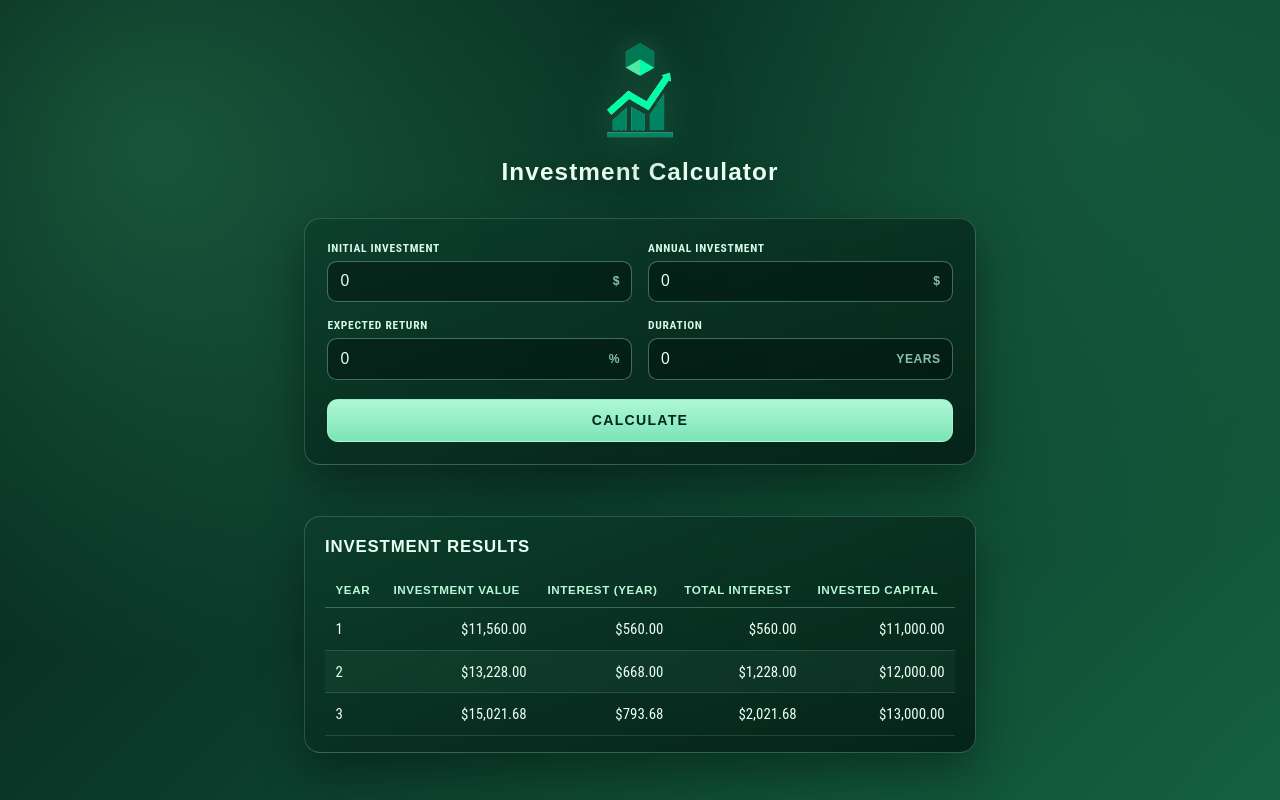
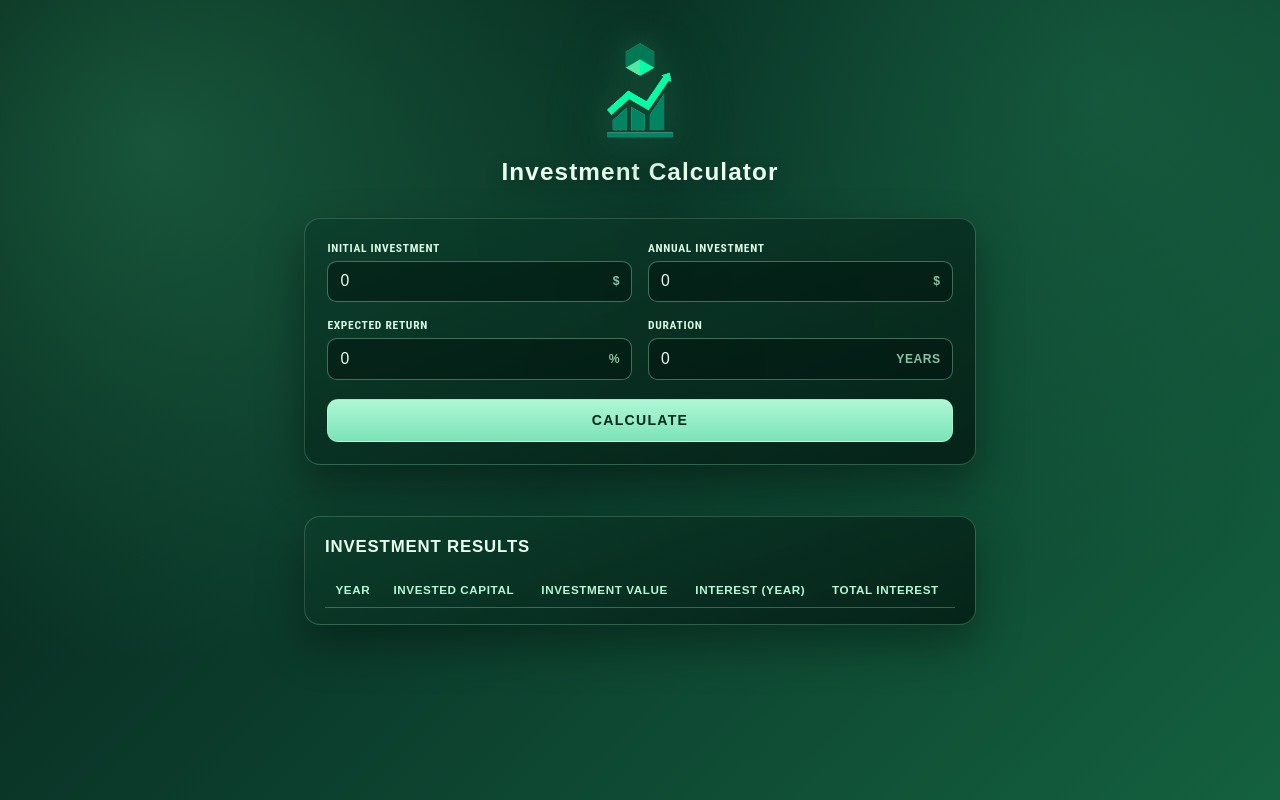
Before and after one commit to Arsiievych/investment_calculator, an Angular app: page / in a window 1280 px wide. Built offline with nearby package versions, Linux system fonts and the light colour scheme.

Commit message:
render dynamic investment results: use InvestmentCalculatorService in investment-results component to calculate and display results dynamically based on input model

```diff
--- a/src/app/app.ts
+++ b/src/app/app.ts
@@ -21,5 +21,4 @@ export class App {
   onInputSubmit(investmentInput: InvestmentInputModel) {
     this.investmentInputModel = investmentInput;
   }
-
 }
--- a/src/app/investment-results/investment-calculator.service.ts
+++ b/src/app/investment-results/investment-calculator.service.ts
@@ -16,7 +16,7 @@ export class InvestmentCalculatorService {
 
         for (let i = 0; i < investmentInput.duration; i++) {
             const year = i + 1;
-            const interestEarnedInYear = investmentValue * (investmentInput.expectedReturn / 100);
+            const interestEarnedInYear = investmentValue * (investmentInput.expectedReturn / 100.0);
             investmentValue += interestEarnedInYear + investmentInput.annualInvestment;
             const investedCapital = investmentInput.initialInvestment + investmentInput.annualInvestment * year;
             const totalInterest = investmentValue - investedCapital;
--- a/src/app/investment-results/investment-results.html
+++ b/src/app/investment-results/investment-results.html
@@ -5,34 +5,22 @@
             <thead>
             <tr>
                 <th>Year</th>
+                <th class="num">Invested Capital</th>
                 <th class="num">Investment Value</th>
                 <th class="num">Interest (Year)</th>
                 <th class="num">Total Interest</th>
-                <th class="num">Invested Capital</th>
             </tr>
             </thead>
             <tbody>
-            <tr>
-                <td>1</td>
-                <td class="num">$11,560.00</td>
-                <td class="num">$560.00</td>
-                <td class="num">$560.00</td>
-                <td class="num">$11,000.00</td>
-            </tr>
-            <tr>
-                <td>2</td>
-                <td class="num">$13,228.00</td>
-                <td class="num">$668.00</td>
-                <td class="num">$1,228.00</td>
-                <td class="num">$12,000.00</td>
-            </tr>
-            <tr>
-                <td>3</td>
-                <td class="num">$15,021.68</td>
-                <td class="num">$793.68</td>
-                <td class="num">$2,021.68</td>
-                <td class="num">$13,000.00</td>
-            </tr>
+            @for (row of investmentResults(); track row.year) {
+                <tr>
+                    <td>{{row.year}}</td>
+                    <td class="num">${{ row.investedCapital.toFixed(2) }}</td>
+                    <td class="num">${{ row.investmentValue.toFixed(2) }}</td>
+                    <td class="num">${{ row.interestYear.toFixed(2) }}</td>
+                    <td class="num">${{ row.totalInterest.toFixed(2) }}</td>
+                </tr>
+            }
             </tbody>
         </table>
     </div>
--- a/src/app/investment-results/investment-results.ts
+++ b/src/app/investment-results/investment-results.ts
@@ -1,5 +1,6 @@
 import {Component, Input} from '@angular/core';
 import {InvestmentInputModel} from "../investment-inputs/investment-input.model";
+import {InvestmentCalculatorService} from "./investment-calculator.service";
 
 @Component({
   selector: 'app-investment-results',
@@ -9,4 +10,10 @@ import {InvestmentInputModel} from "../investment-inputs/investment-input.model"
 })
 export class InvestmentResults {
   @Input({required: true}) investmentInputModel!: InvestmentInputModel;
+
+  constructor(private investmentCalculatorService: InvestmentCalculatorService) {}
+
+  investmentResults() {
+    return this.investmentCalculatorService.calculateInvestmentResults(this.investmentInputModel);
+  }
 }
```
